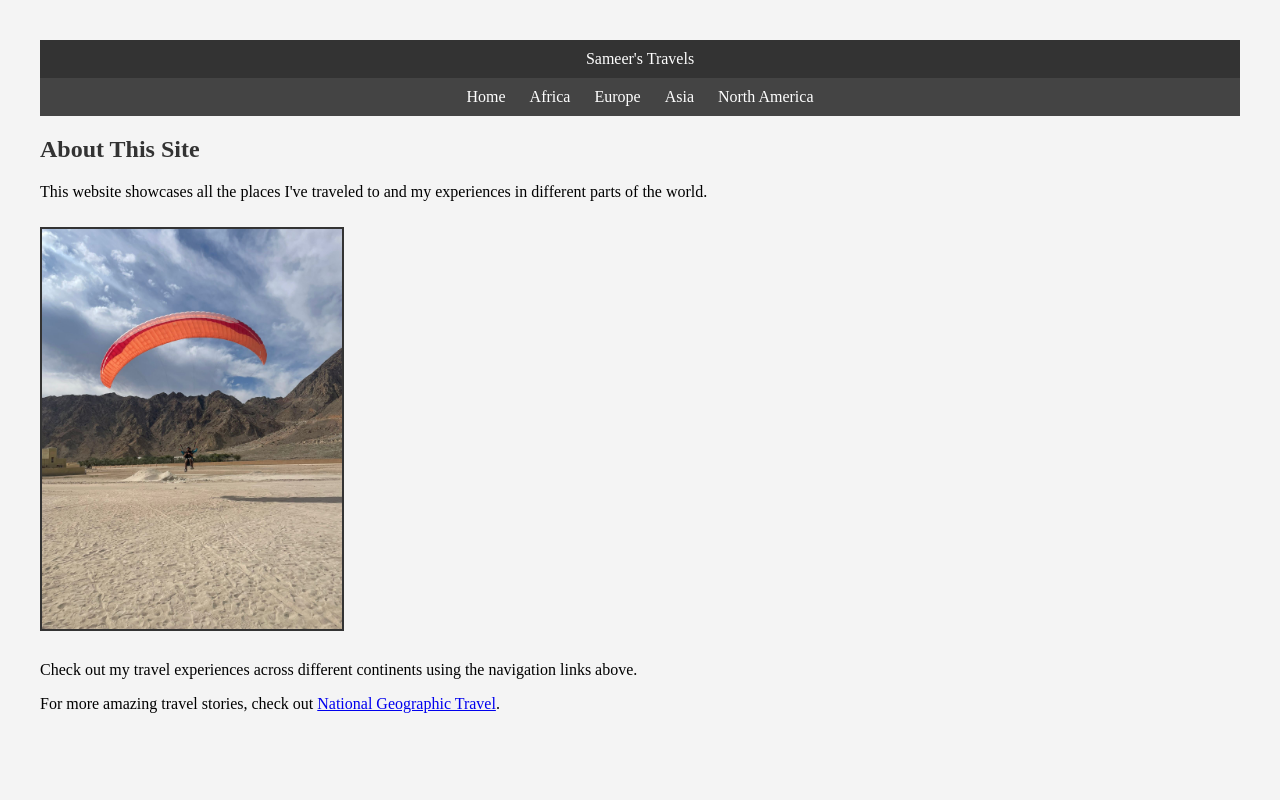
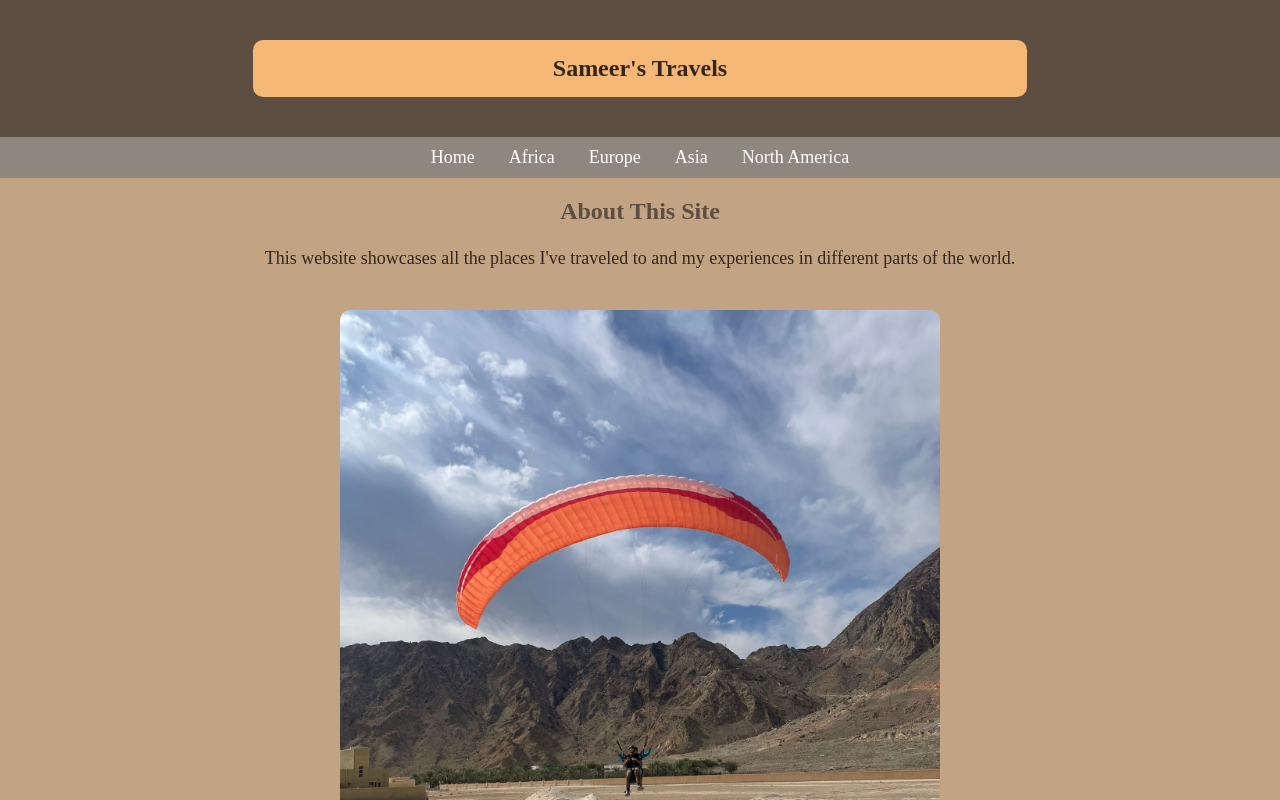
Before and after one commit to srauf1/srauf1.github.io, a plain HTML site: page index.html in a window 1280 px wide. Shown: the top 800 px of the page. Drawn offline with Linux system fonts and the light colour scheme.

Commit message:
Updated style.css with new color scheme and header styles

```diff
--- a/style.css
+++ b/style.css
@@ -1,36 +1,66 @@
+/* General Styles */
 body {
     font-family: "Times New Roman", serif;
-    background-color: #f4f4f4;
-    margin: 20px;
-    padding: 20px;
-}
-
-header {
-    background-color: #333;
-    color: white;
-    padding: 10px;
+    background-color: #C2A484;  /* Light beige */
+    color: #33271B;  /* Deep brown */
+    margin: 0;
+    padding: 0;
     text-align: center;
 }
 
+/* Header with "Sameer's Travels" */
+header {
+    background-color: #5C4F42;  /* Dark brown */
+    color: white;
+    padding: 20px;
+    font-size: 28px;
+    font-weight: bold;
+}
+
+/* Navigation Bar */
 nav {
-    background-color: #444;
+    background-color: #8F877E;  /* Grayish brown */
     padding: 10px;
-    text-align: center;
 }
 
 nav a {
     color: white;
-    margin: 10px;
     text-decoration: none;
+    font-size: 18px;
+    margin: 15px;
 }
 
-h1, h2 {
-    color: #333;
+nav a:hover {
+    color: #F5B776;  /* Warm tan */
 }
 
+/* Main Content Styling */
+h1, h2 {
+    color: #5C4F42;  /* Dark brown */
+}
+
+p {
+    font-size: 18px;
+    line-height: 1.5;
+}
+
+/* Image Styling */
 img {
-    width: 300px;
-    height: auto;
-    border: 2px solid #333;
-    margin: 10px 0;
+    width: 80%;
+    max-width: 600px;
+    border-radius: 10px;
+    margin: 20px 0;
 }
+
+/* Box for "Sameer's Travels" */
+.title-box {
+    background-color: #F5B776; /* Warm tan */
+    padding: 15px;
+    border-radius: 10px;
+    width: 60%;
+    margin: 20px auto;
+    text-align: center;
+    font-size: 24px;
+    font-weight: bold;
+    color: #33271B; /* Deep brown */
+}
```
